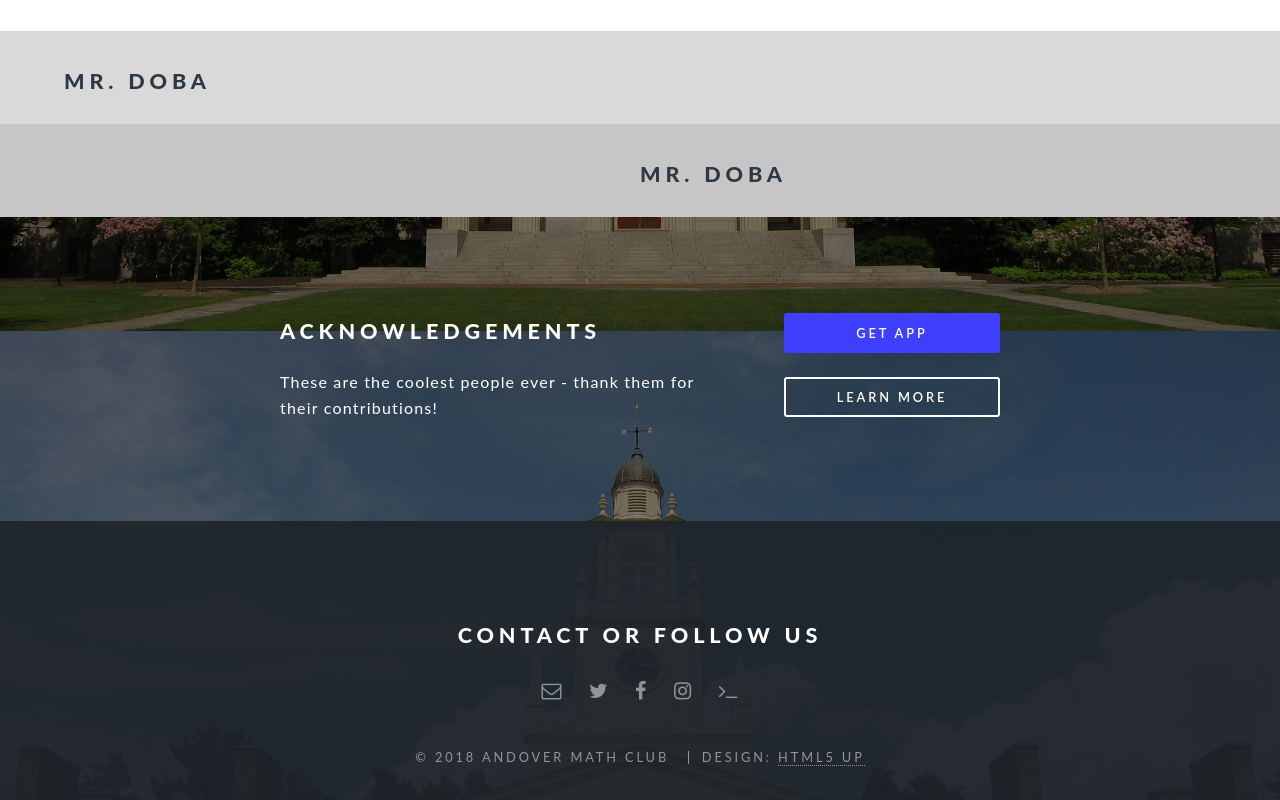
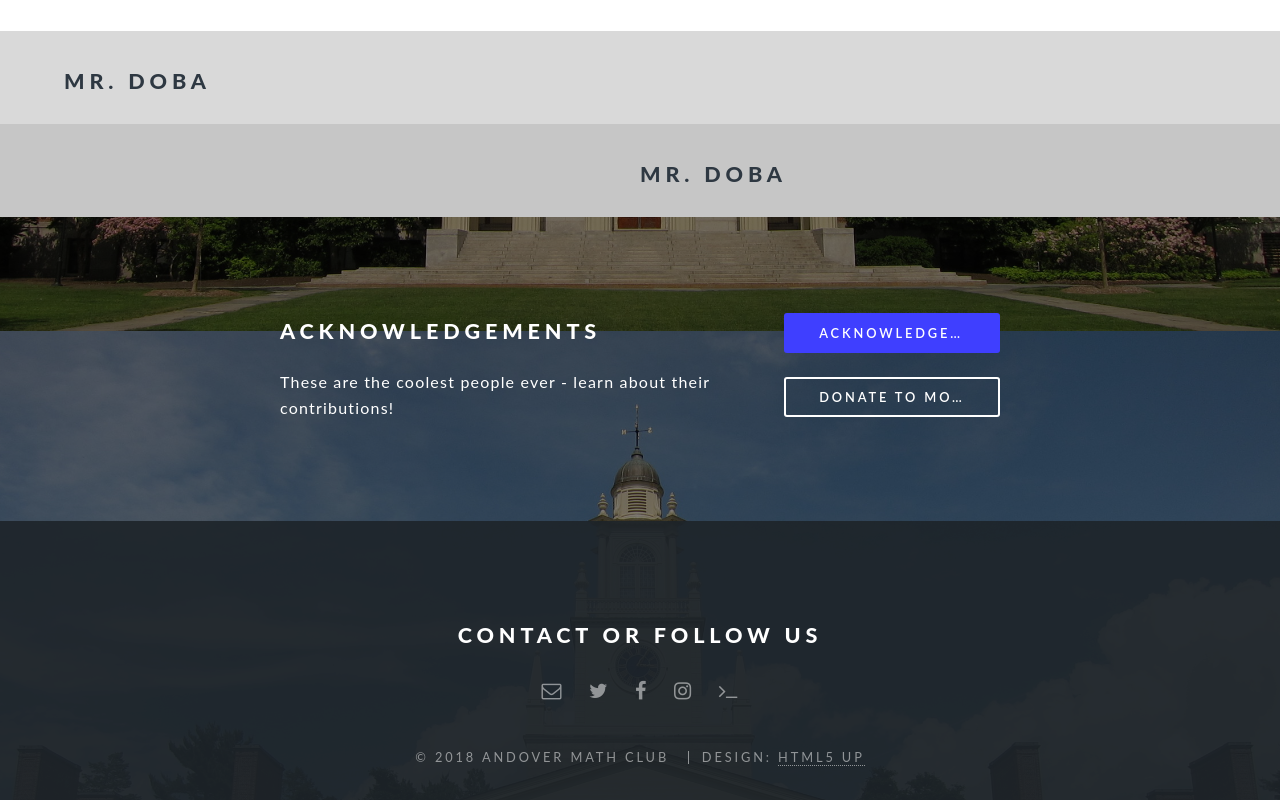
Before and after one commit to justinchang1124/justinchang1124.github.io, a plain HTML site: page index.html in a window 1280 px wide. Shown: the part 2869-3669 px from the top of the page. Drawn offline with Linux system fonts and the light colour scheme.

Commit message:
Update index.html

```diff
--- a/index.html
+++ b/index.html
@@ -168,15 +168,11 @@
           <div class="inner">
              <header>
               <h2>Acknowledgements</h2>
-              <p>These are the coolest people ever - thank them for their contributions!</p>
+              <p>These are the coolest people ever - learn about their contributions!</p>
             </header>
             <ul class="actions vertical">
-              <li> <a class="button fit special" href="">
-                Get App
-              </a> </li>
-              <li> <a class="button fit" href="">
-                Learn More
-              </a> </li>
+              <li> <a class="button fit special" href="">Acknowledgements (pdf)</a> </li>
+              <li> <a class="button fit" href="">Donate to MOAA</a> </li>
             </ul>
           </div>
       </section>
```
